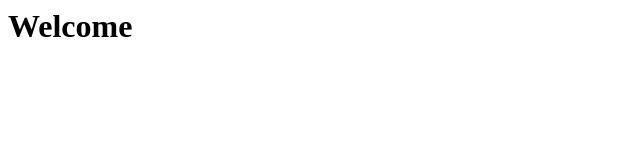
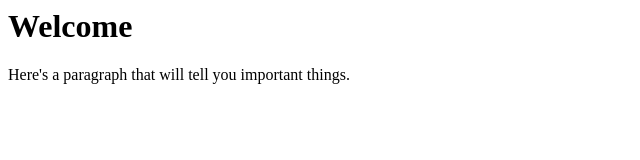
Before and after one commit to memosser/pr-merge, a plain HTML site: page index.html in a window 1280 px wide. Shown: the whole page, without its empty margins (0-640 px from the left). Drawn offline with Linux system fonts and the light colour scheme.

Commit message:
added some stuff to the index.html page

```diff
--- a/index.html
+++ b/index.html
@@ -1,4 +1,8 @@
 <html>
     <title>Hello World</title>
-    <body><h1>Welcome</h1></body>
+    <body>
+        <h1>Welcome</h1>
+        <p>Here's a paragraph that will tell you important things.</p>
+    </body>
+
 </html>
```
